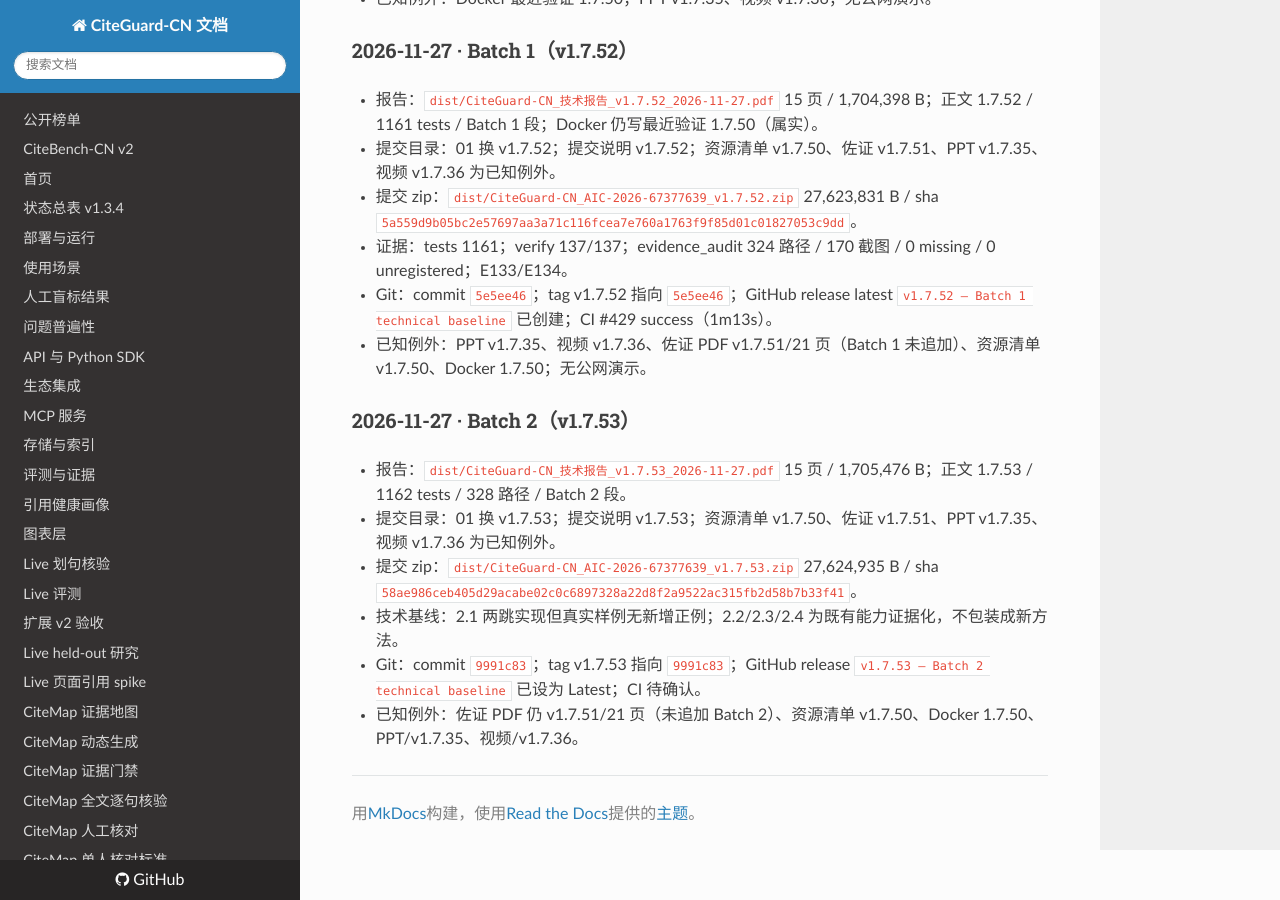
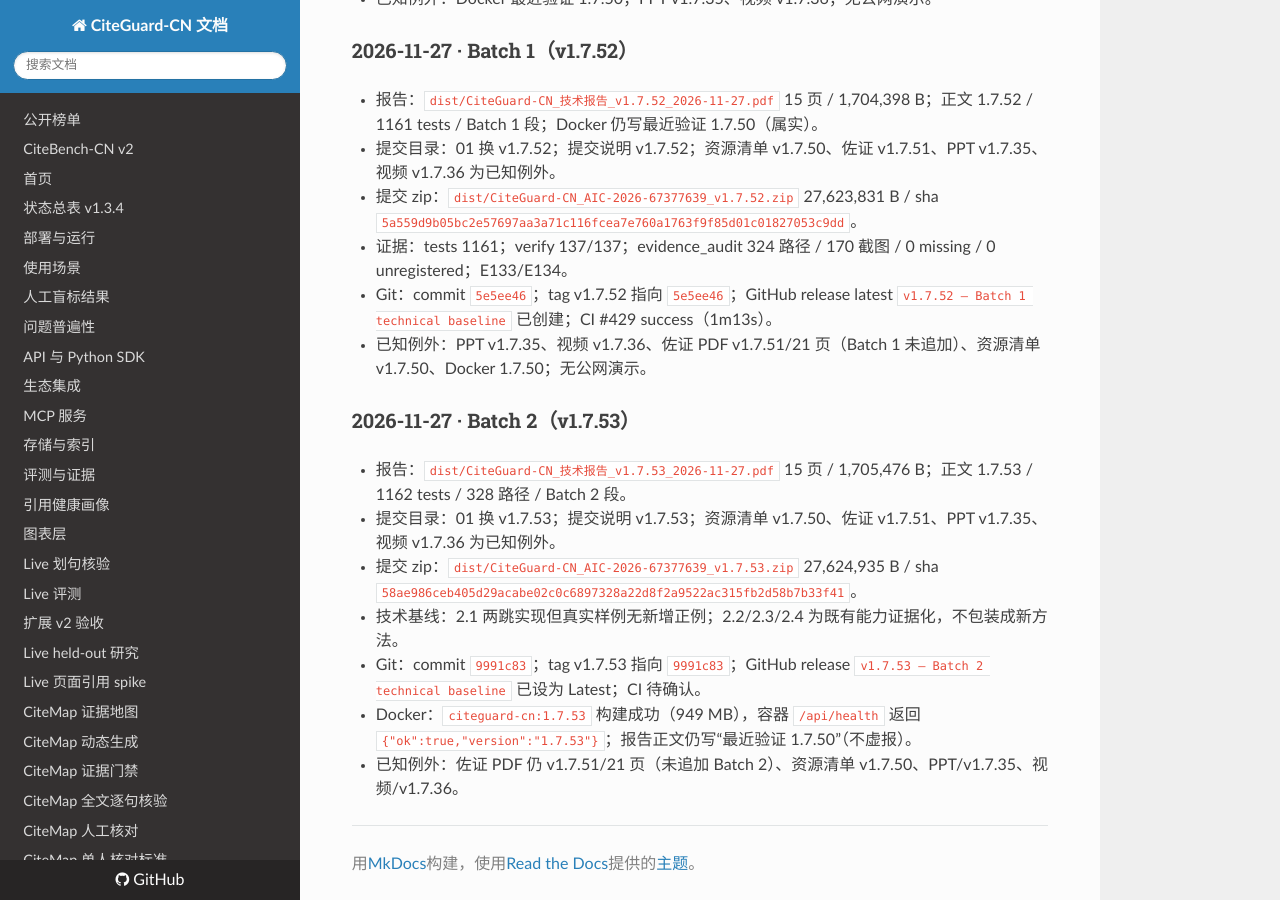
Before and after one commit to kkk431/citeguard-cn, an MkDocs documentation site: the page built from docs/materials_audit.md, in a window 1280 px wide and 900 px high, scrolled down 1951 px. Built offline with MkDocs 1.6.1, drawn with Linux system fonts in a browser that asks for light colours; nearby versions of some CDN libraries.

Commit message:
docs: record Docker 1.7.53 health check

```diff
--- a/docs/materials_audit.md
+++ b/docs/materials_audit.md
@@ -75,4 +75,5 @@
 - 提交 zip：`dist/CiteGuard-CN_AIC-2026-67377639_v1.7.53.zip` 27,624,935 B / sha `58ae986ceb405d29acabe02c0c6897328a22d8f2a9522ac315fb2d58b7b33f41`。
 - 技术基线：2.1 两跳实现但真实样例无新增正例；2.2/2.3/2.4 为既有能力证据化，不包装成新方法。
 - Git：commit `9991c83`；tag v1.7.53 指向 `9991c83`；GitHub release `v1.7.53 — Batch 2 technical baseline` 已设为 Latest；CI 待确认。
-- 已知例外：佐证 PDF 仍 v1.7.51/21 页（未追加 Batch 2）、资源清单 v1.7.50、Docker 1.7.50、PPT/v1.7.35、视频/v1.7.36。
+- Docker：`citeguard-cn:1.7.53` 构建成功（949 MB），容器 `/api/health` 返回 `{"ok":true,"version":"1.7.53"}`；报告正文仍写“最近验证 1.7.50”（不虚报）。
+- 已知例外：佐证 PDF 仍 v1.7.51/21 页（未追加 Batch 2）、资源清单 v1.7.50、PPT/v1.7.35、视频/v1.7.36。
```
